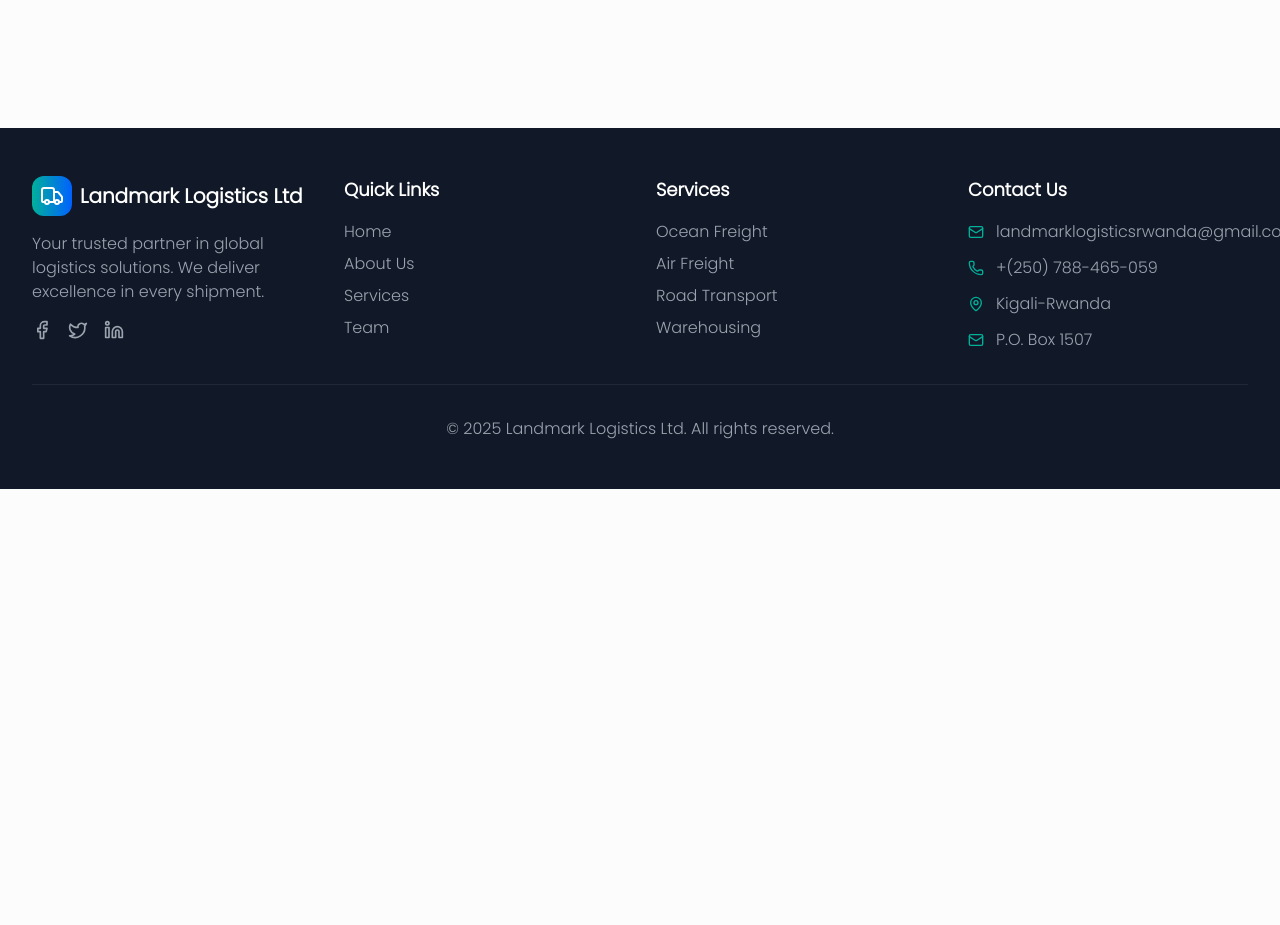
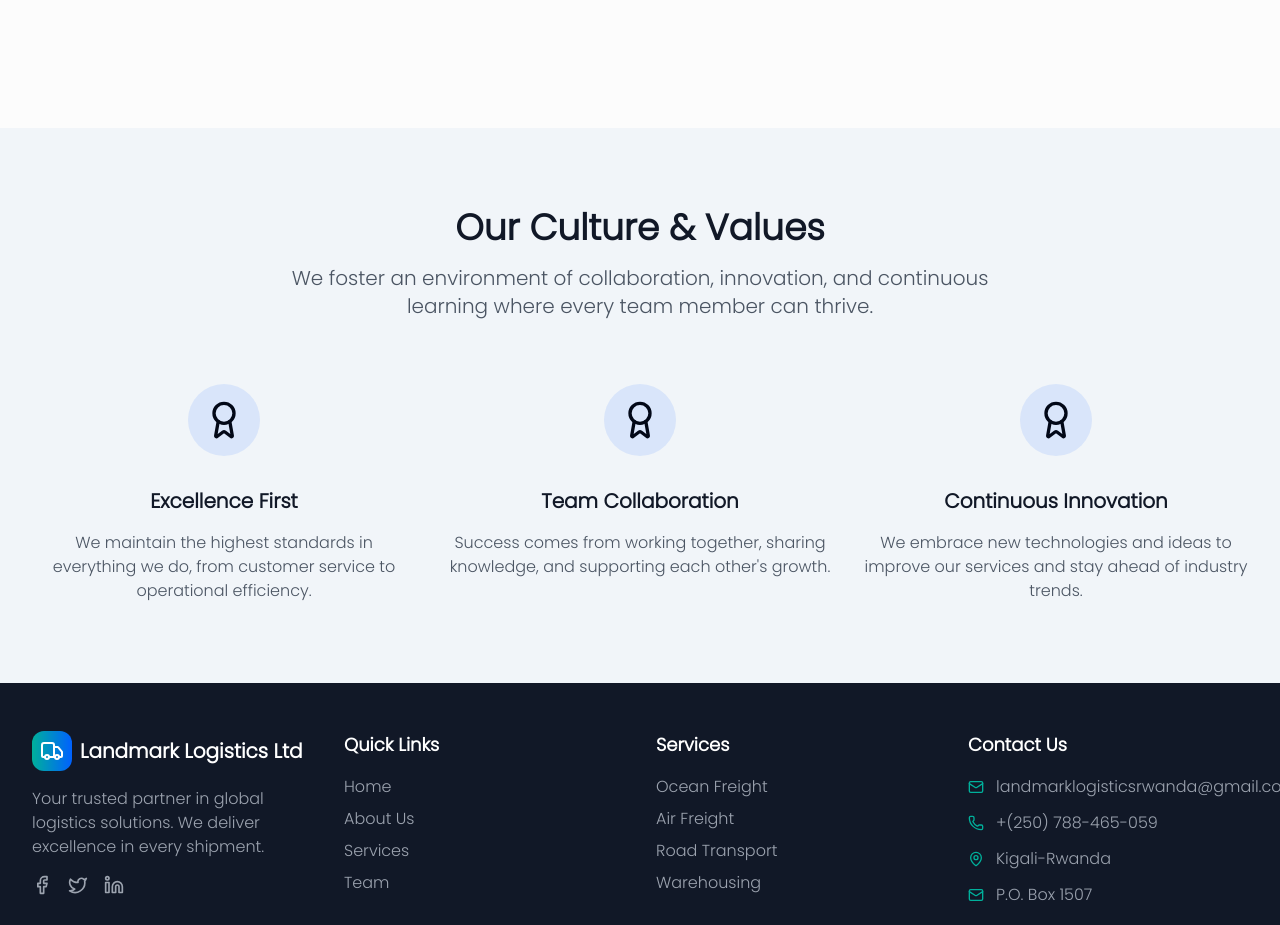
Before and after one commit to iraelie251006/landmark-logistics, a Next.js app: page /team in a window 1280 px wide. Shown: the part 3023-3948 px from the top of the page. Before the commit the page ends 3512 px from the top, so only its background shows below. Built offline with nearby package versions, Linux system fonts and the light colour scheme.

Commit message:
Added Culture component to Team page and updated its styles.

```diff
--- a/app/team/page.tsx
+++ b/app/team/page.tsx
@@ -1,3 +1,4 @@
+import Culture from "@/components/Culture";
 import TeamContent from "@/components/TeamContent";
 import TeamHero from "@/components/TeamHero";
 
@@ -6,6 +7,7 @@ const Index = () => {
     <div className="min-h-screen bg-background">
       <TeamHero />
       <TeamContent />
+      <Culture />
     </div>
   );
 };
--- a/components/Culture.tsx
+++ b/components/Culture.tsx
@@ -2,7 +2,7 @@ import { Award } from "lucide-react"
 
 const Culture = () => {
   return (
-    <section className="py-20 bg-gray-50">
+    <section className="py-20 bg-accent">
         <div className="max-w-7xl mx-auto px-4 sm:px-6 lg:px-8">
           <div className="text-center mb-16">
             <h2 className="text-4xl font-bold text-gray-900 mb-4">Our Culture & Values</h2>
```
